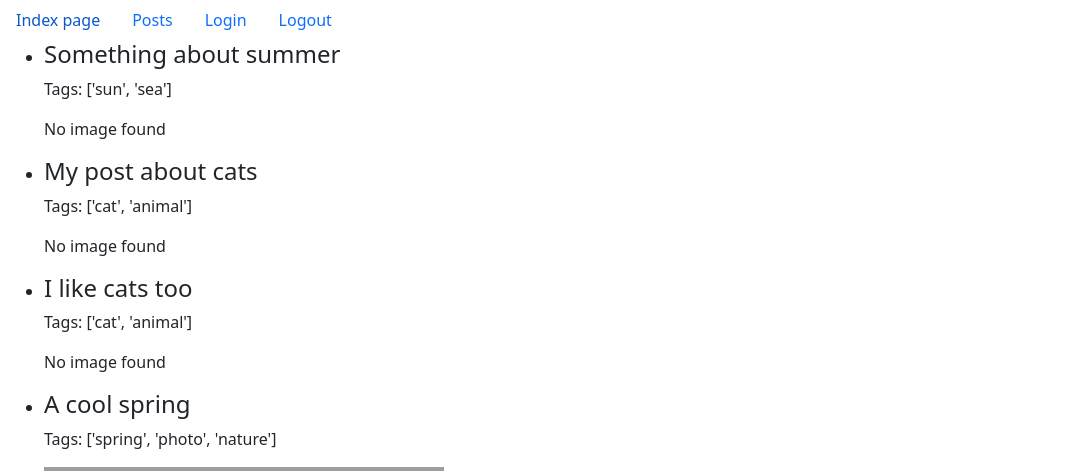
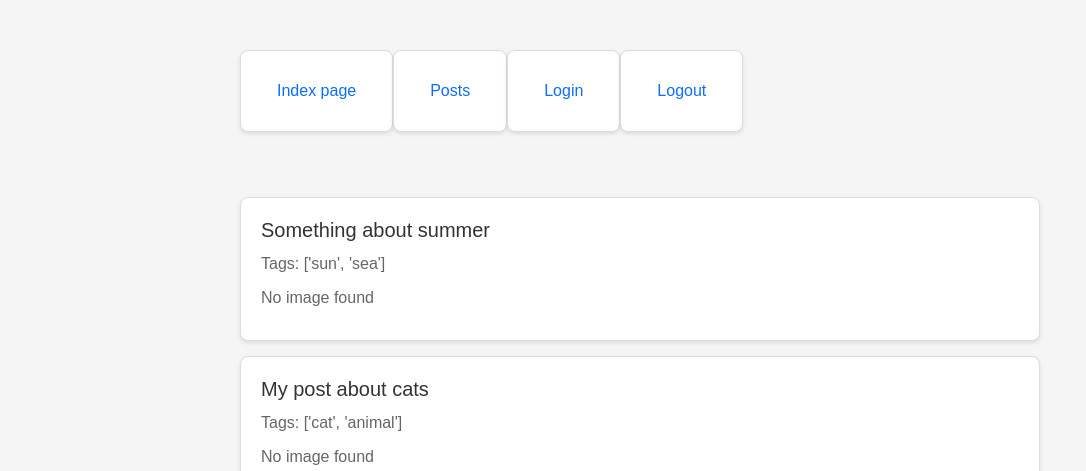
Before and after one commit to Ztereoo/insanegram_project, a FastAPI app: page /pages/show_posts in a window 1280 px wide. Shown: the top 471 px of the page, without its empty margins (0-1086 px from the left). Run offline with FastAPI, Linux system fonts and the light colour scheme; data comes from the database, SQL or seed files in the repository; both versions use the stored data as it was after the commit; parts of the project's set-up code (start-up, migrations or seed data) failed here and were passed over; grey boxes are pictures that could not be loaded.

Commit message:
CSS successfully added

```diff
--- a/src/main.py
+++ b/src/main.py
@@ -13,6 +13,7 @@ app = FastAPI(
     title="InsaneGram App"
 )
 
+app.mount("/static",StaticFiles(directory="src/static"), name="static")
 
 app.include_router(
     fastapi_users.get_auth_router(auth_backend),
--- a/src/pages/router.py
+++ b/src/pages/router.py
@@ -4,6 +4,8 @@ from fastapi.templating import Jinja2Templates
 from fastapi.responses import HTMLResponse, PlainTextResponse
 from sqlalchemy import select
 from sqlalchemy.ext.asyncio import AsyncSession
+from PIL import Image
+from io import BytesIO
 
 from src.database import get_async_session
 from src.posts.models import Posts
@@ -19,6 +21,27 @@ def b64encode(value: bytes) -> str:
 
 templates.env.filters['b64encode'] = b64encode
 
+def resize_image(image_data: bytes, max_width=450) -> bytes:
+    image = Image.open(BytesIO(image_data))
+
+    format = image.format
+    if format is None:
+        format = "JPG"
+
+    width, height = image.size
+
+    if width > height:
+        new_width = max_width
+        new_height = int((new_width / width) * height)
+    else:
+        new_height = max_width
+        new_width = int((new_height / height) * width)
+
+    image = image.resize((new_width, new_height), Image.Resampling.LANCZOS)
+
+    output = BytesIO()
+    image.save(output, format=format)
+    return output.getvalue()
 
 @router.get("/create_post", response_class=HTMLResponse)
 async def get_create_post(request: Request):
@@ -34,11 +57,12 @@ async def create_new_post(
         session: AsyncSession = Depends(get_async_session)
 ):
     photo_data = await photo.read()
+    resized_photo=resize_image(photo_data)
 
     new_post = Posts(
         text=title,
         tags=tags.split(','),
-        photo=photo_data,
+        photo=resized_photo,
         user_id=1
     )
 
--- a/src/static/css/styles.css
+++ b/src/static/css/styles.css
@@ -1,44 +1,54 @@
+
 body {
     font-family: Arial, sans-serif;
-    background-color: #f4f4f4;
     margin: 0;
     padding: 0;
+    background-color: #f5f5f5;
+    color: #333;
 }
 
-h5 {
-    width: 400px;
-    margin-bottom: 20px;
-    color: #333;
-    text-align:justify
+
+form {
+    max-width: 500px;
+    margin: 50px auto;
+    padding: 20px;
+    background-color: #ffffff;
+    border-radius: 8px;
+    box-shadow: 0 4px 8px rgba(0, 0, 0, 0.1);
 }
 
-a {
-    color: #3498db;
-    text-decoration: none;
-    font-weight: bold;
+form div {
+    margin-bottom: 15px;
 }
 
-a:hover {
-    text-decoration: underline;
+label {
+    display: block;
+    margin-bottom: 5px;
+    font-weight: bold;
+    color: #333;
 }
 
-input[type="text"] {
-    width: 500px;
-    padding: 10px;
-    margin-bottom: 20px;
+input[type="text"],
+input[type="file"] {
+    width: 100%;
+    padding: 8px;
     border: 1px solid #ccc;
     border-radius: 4px;
     box-sizing: border-box;
 }
 
-input[type="text"]::placeholder {
-    color: #999;
+input[type="text"]:focus,
+input[type="file"]:focus {
+    border-color: #66afe9;
+    outline: none;
+    box-shadow: 0 0 8px rgba(102, 175, 233, 0.6);
 }
 
 button[type="submit"] {
-    background-color: #3498db;
+    width: 100%;
+    padding: 10px;
+    background-color: #007bff;
     color: white;
-    padding: 10px 20px;
     border: none;
     border-radius: 4px;
     cursor: pointer;
@@ -46,63 +56,48 @@ button[type="submit"] {
 }
 
 button[type="submit"]:hover {
-    background-color: #2980b9;
+    background-color: #0056b3;
 }
 
-.search-form {
-    margin: 20px 0;
+
+ul {
+    list-style: none;
+    padding: 0;
+    max-width: 800px;
+    margin: 50px auto;
 }
 
-.search-input{
-    width: 500px
-}
-.search-form input[type="text"] {
-    padding: 5px;
-    font-size: 16px;
+ul li {
+    background-color: #fff;
+    border: 1px solid #ddd;
+    padding: 20px;
+    margin-bottom: 15px;
+    border-radius: 8px;
+    box-shadow: 0 2px 4px rgba(0, 0, 0, 0.1);
 }
 
-.search-form button {
-    padding: 5px 10px;
-    font-size: 16px;
+ul li h4 {
+    margin: 0;
+    margin-bottom: 10px;
+    font-size: 20px;
+    color: #333;
 }
 
-.create-post-form {
-    margin: 20px 0;
+ul li p {
+    margin: 0;
+    margin-bottom: 10px;
+    color: #666;
 }
 
-.create-post-form input[type="text"],
-.create-post-form textarea {
-    padding: 10px;
-    font-size: 16px;
-    width: 100%;
-    max-width: 500px;
+ul li img {
+    max-width: 100%;
+    height: auto;
+    border-radius: 4px;
+    margin-top: 10px;
 }
 
-.create-post-form button {
-    padding: 10px 20px;
-    font-size: 16px;
+
+ul li p.no-image {
+    font-style: italic;
+    color: #999;
 }
-
-.posts-list {
-    list-style-type: none;
-    padding: 0;
-    width: 500px
-}
-
-.post-item {
-    background-color: #ffffff;
-    border: 1px solid #dddddd;
-    padding: 15px;
-    margin-bottom: 10px;
-    border-radius: 5px;
-}
-
-.inline-form {
-    display: inline;
-    margin-right: 5px;
-}
-
-.inline-form button {
-    padding: 5px 10px;
-    font-size: 14px;
-}
--- a/src/templates/base.html
+++ b/src/templates/base.html
@@ -3,6 +3,8 @@
 <head>
     <meta charset="UTF-8">
     <link rel="stylesheet" href="https://cdn.jsdelivr.net/npm/bootstrap@5.3.3/dist/css/bootstrap.min.css">
+    <link rel="stylesheet" href="/static/css/styles.css">
+
 
     <title>
         {% block title %}
```
Also changed, not shown: requirements.txt (+2 -13 lines), insta_base.db.
